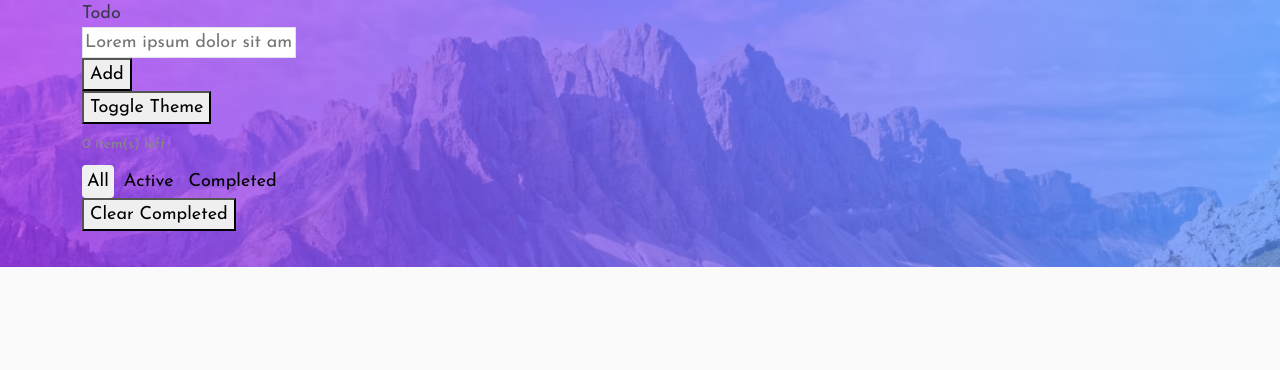
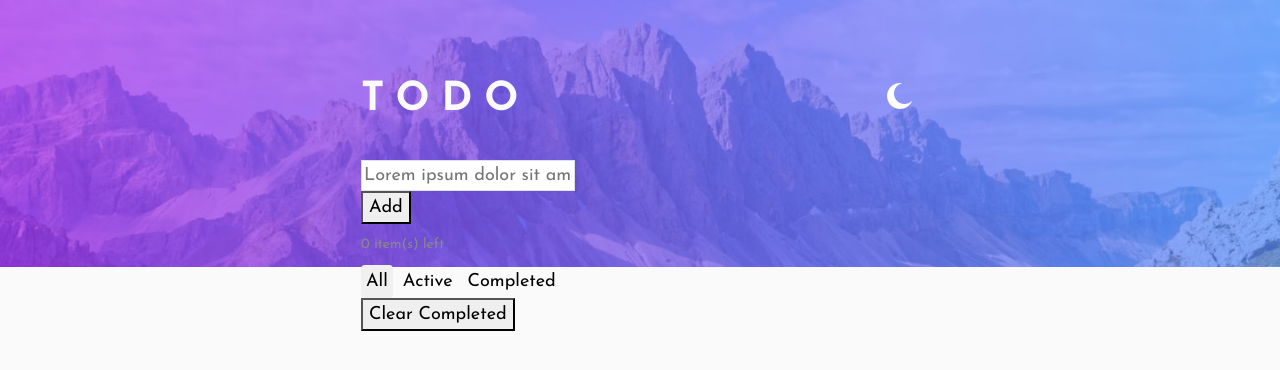
Before and after one commit to mehmetbacik/Vue-App, a Vue app: page / in a window 1280 px wide. Shown: the top 370 px of the page. Built offline with nearby package versions, Linux system fonts and the light colour scheme.

Commit message:
Update
Updated for headline style.

```diff
--- a/src/App.vue
+++ b/src/App.vue
@@ -2,9 +2,19 @@
   <div class="content" :class="themeClass">
     <div class="container">
       <div class="content__todo">
+        <div class="todos">
+          <div class="headline">
+            <div class="title">
+              <span>Todo</span>
+            </div>
+            <div class="theme__button">
+              <button @click="toggleTheme">
+                <i class="theme__icon"></i>
+              </button>
+            </div>
+          </div>
           <form @submit.prevent="addTodo">
             <div class="field">
-            <label for="" class="label">Todo</label>
               <div class="control">
                 <input v-model="todo" class="input border" type="text" placeholder="Lorem ipsum dolor sit amet." />
               </div>
@@ -23,7 +33,6 @@
             </div>
             <button @click="deleteTodo(todo)" class="delete">X</button>
           </div>
-        <button @click="toggleTheme">Toggle Theme</button>
 
           <div class="remaining-items">
             {{ remainingTodoCount }} item(s) left
@@ -36,6 +45,8 @@
           </div>
 
           <button @click="clearCompleted">Clear Completed</button>
+        </div>
+
       </div>
 
     </div>
--- a/src/assets/style.css
+++ b/src/assets/style.css
@@ -16,6 +16,39 @@ body {
     min-height: 100vh;
 }
 
+#app .content .content__todo {
+    display: flex;
+    justify-content: center;
+    align-items: center;
+}
+
+#app .content .content__todo .todos {
+    width: 50%;
+    margin-top: 70px;
+}
+
+#app .content .content__todo .todos .headline {
+    display: flex;
+    align-items: center;
+    justify-content: space-between;
+    margin-bottom: 30px;
+}
+
+#app .content .content__todo .todos .headline .title span {
+    font-size: 40px;
+    text-transform: uppercase;
+    font-weight: 700;
+    letter-spacing: 12px;
+    color: var(--very__light__gray);
+}
+
+#app .content .content__todo .todos .headline .theme__button button {
+    background: transparent;
+    border: none;
+}
+
+
+
 /*DarkTheme*/
 #app .dark-mode {
     background-image: url(/public/images/bg-desktop-dark.jpg);
@@ -24,6 +57,10 @@ body {
     background-size: contain;
     background-color: var(--very__dark__blue);
     color: var(--light__grayish__blue);
+}
+
+#app .dark-mode .content__todo .todos .headline .theme__button button .theme__icon::before {
+    content: url(/public/images/icon-sun.svg);
 }
 /*DarkTheme*/
 
@@ -35,6 +72,10 @@ body {
     background-size: contain;
     background-color: var(--very__light__gray);
     color: var(--very__dark__grayish__blue);
+}
+
+#app .light-mode .content__todo .todos .headline .theme__button button .theme__icon::before {
+    content: url(/public/images/icon-moon.svg);
 }
 /*LightTheme*/
 
```
Lines whose indentation alone changed are shown as unchanged.
